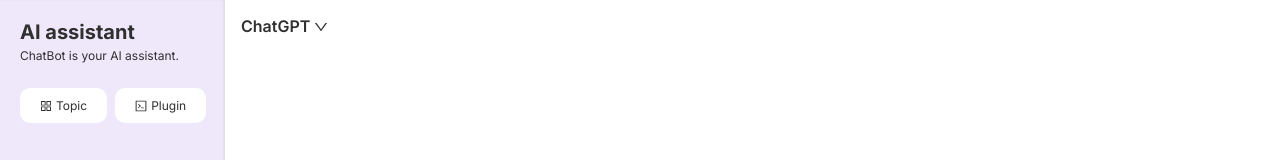
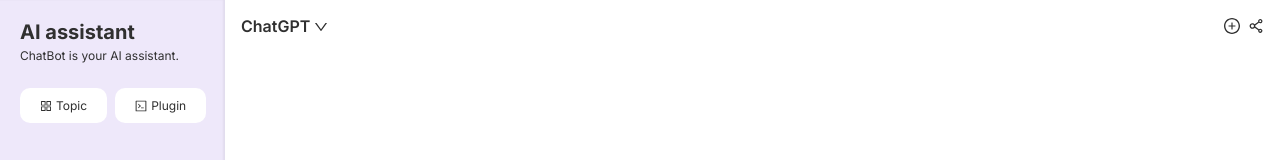
Before and after one commit to hua-bang/AIGC-Server, a Next.js app in the folder front-end/: page /chat in a window 1280 px wide. Shown: the top 160 px of the page. Built offline with nearby package versions, Linux system fonts and the light colour scheme.

Commit message:
feat: add feature btns

```diff
--- a/front-end/src/app/chat/page.tsx
+++ b/front-end/src/app/chat/page.tsx
@@ -4,7 +4,7 @@
 
 const Chat: React.FC = () => {
   const { renderLayout } = useChatLayout({
-    rightContent: <LLMPlayground />,
+    rightContent: <LLMPlayground showAddIcon={true} />,
   });
 
   return renderLayout();
--- a/front-end/src/app/components/llm-playground/index.module.css
+++ b/front-end/src/app/components/llm-playground/index.module.css
@@ -19,6 +19,19 @@
   padding: 16px;
 }
 
+.selectorWrapper {
+  display: flex;
+  align-items: center;
+  gap: 8px;
+}
+
+
+.featureBtnArea {
+  display: flex;
+  gap: 8px;
+  cursor: pointer;
+}
+
 .llmSelector {
   width: 100%;
   box-sizing: border-box;
--- a/front-end/src/app/components/llm-playground/index.tsx
+++ b/front-end/src/app/components/llm-playground/index.tsx
@@ -6,8 +6,12 @@
 import useAIChat from "@/app/hooks/use-ai-chat";
 import { PromptItem } from "@/app/typings/prompt";
 import { ChatType } from "@/app/typings/llm";
+import React from "react";
+import { PlusCircleOutlined, ShareAltOutlined } from "@ant-design/icons";
 
-const LLMPlayground = () => {
+const LLMPlayground: React.FC<LLMPlaygroundProps> = ({
+  showAddIcon = false,
+}) => {
   const { llm, llmInstance, renderSelector } = useLLMSelector();
 
   const { loading, prompts, setPrompts, sendMessage } = useAIChat(llm);
@@ -30,7 +34,16 @@
   return (
     <div className={styles.playgroundWrapper}>
       <div className={styles.playground}>
-        {renderSelector()}
+        <div className={styles.selectorWrapper}>
+          {renderSelector()}
+          <div className={styles.featureBtnArea}>
+            {showAddIcon && (
+              <PlusCircleOutlined onClick={handleChangeTypeChange} />
+            )}
+            <ShareAltOutlined />
+          </div>
+        </div>
+
         <Content
           className={styles.llmContent}
           prompts={prompts}
@@ -48,4 +61,8 @@
   );
 };
 
+interface LLMPlaygroundProps {
+  showAddIcon?: boolean;
+}
+
 export default LLMPlayground;
--- a/front-end/src/app/layout.tsx
+++ b/front-end/src/app/layout.tsx
@@ -8,8 +8,8 @@
 const inter = Inter({ subsets: ["latin"] });
 
 export const metadata: Metadata = {
-  title: "AIGC Server FrontEnd",
-  description: "AIGC Server FrontEnd",
+  title: "AI assistant",
+  description: "ChatBot is your AI assistant",
 };
 
 export default function RootLayout({
```
